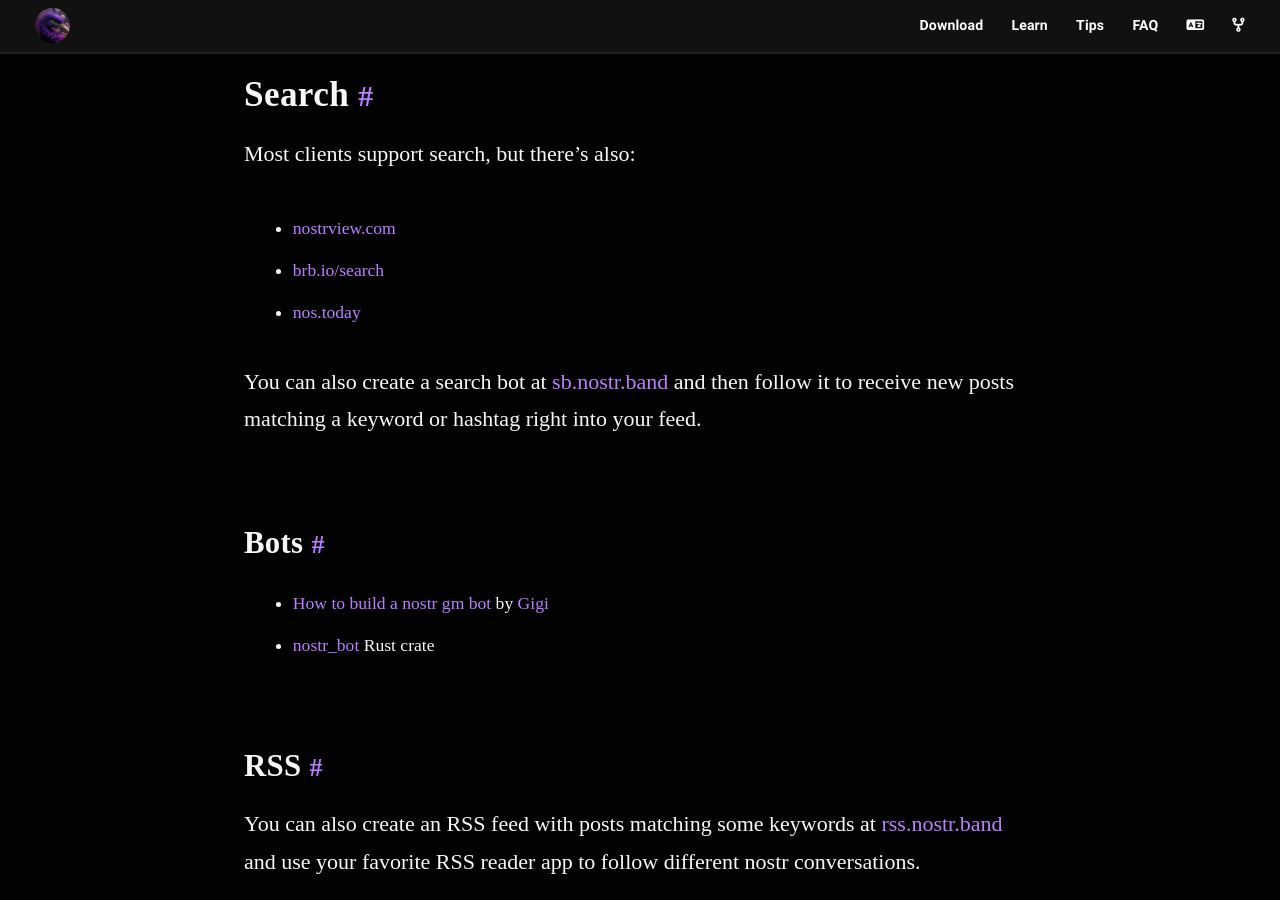
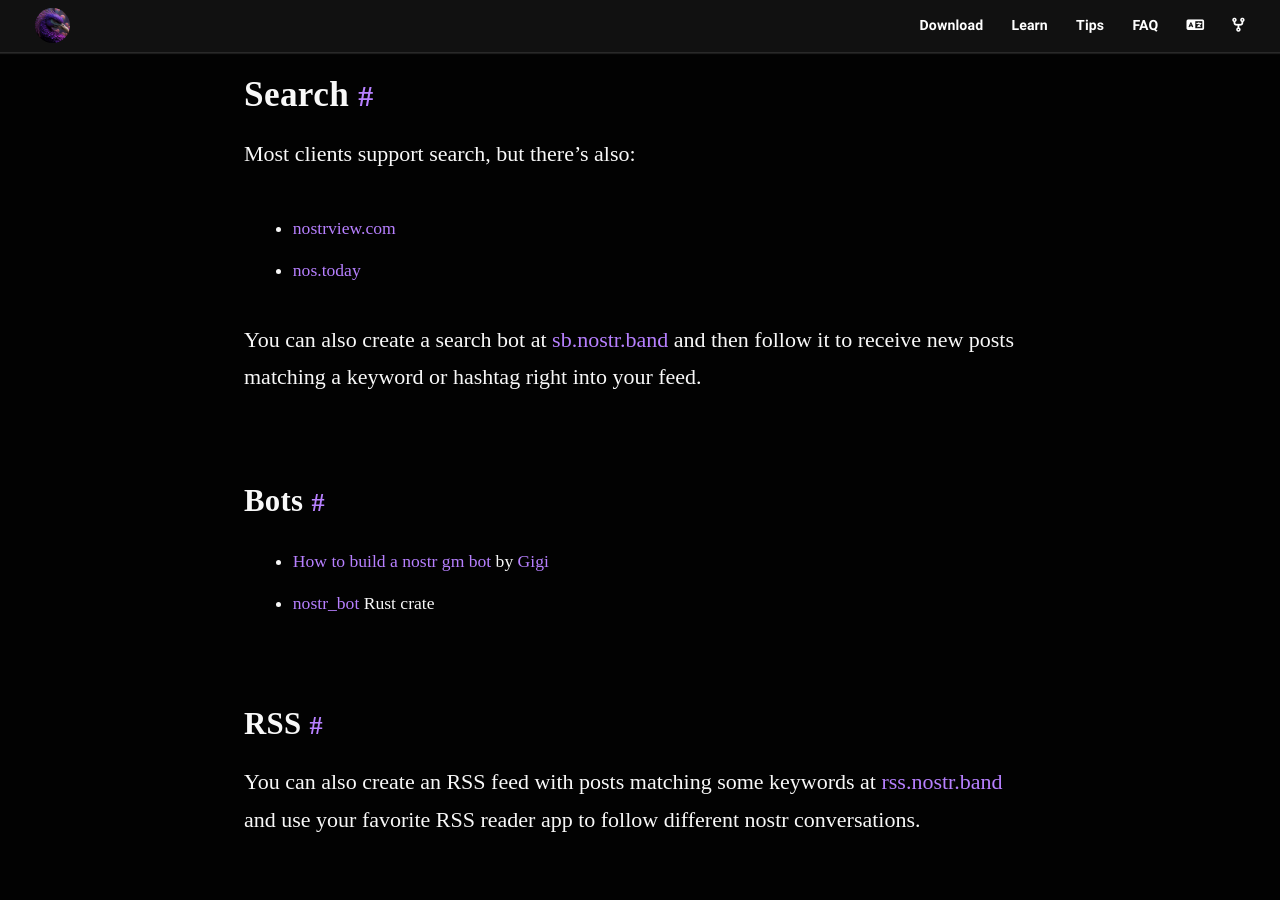
Before and after one commit to nostr-resources/nostr-resources.github.io, a Jekyll site: the page built from index.md, in a window 1280 px wide and 900 px high, scrolled down 11458 px. Built offline with Jekyll 4.4.1, drawn with Linux system fonts in a browser that asks for light colours; some web fonts are replaced.

Commit message:
chore(search): remove brb.io

```diff
--- a/index.md
+++ b/index.md
@@ -324,7 +324,6 @@ amount, and a pay button. One such client is Damus, which shows a nice
 Most clients support search, but there's also:
 
 - [nostrview.com](https://nostrview.com)
-- [brb.io/search](https://brb.io/search)
 - [nos.today](https://nos.today)
 
 You can also create a search bot at [sb.nostr.band](https://sb.nostr.band) and then follow it to receive new posts matching a keyword or hashtag right into your feed.
```
